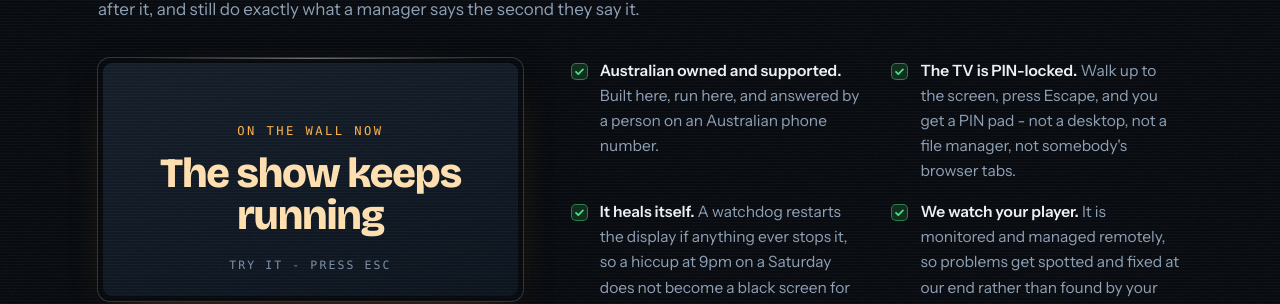
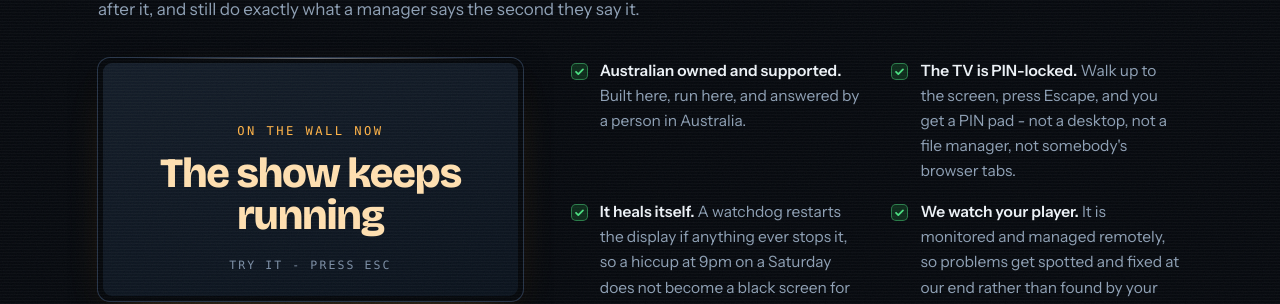
Before and after one commit to MusicbotAU/ejukebox-tv, a Jekyll site: the page built from index.html, in a window 1280 px wide and 900 px high, scrolled down 5371 px. Shown: the part 174-478 px from the top of the window. Built offline with Jekyll 4.4.1, drawn with Linux system fonts in a browser that asks for light colours; some web fonts are replaced.

Commit message:
Remove the last phone references
No phone number is published on the child sites - the mobile attracts cold
calls. This clears the remaining prose that still pointed at ringing.

Co-Authored-By: Claude Opus 5 (1M context) <noreply@anthropic.com>

```diff
--- a/index.html
+++ b/index.html
@@ -415,7 +415,7 @@ description: A small player into any spare HDMI port and the screen your venue a
 
       <div>
         <ul class="ticks">
-          <li><span><strong>Australian owned and supported.</strong> Built here, run here, and answered by a person on an Australian phone number.</span></li>
+          <li><span><strong>Australian owned and supported.</strong> Built here, run here, and answered by a person in Australia.</span></li>
           <li><span><strong>The TV is PIN-locked.</strong> Walk up to the screen, press Escape, and you get a PIN pad - not a desktop, not a file manager, not somebody's browser tabs.</span></li>
           <li><span><strong>It heals itself.</strong> A watchdog restarts the display if anything ever stops it, so a hiccup at 9pm on a Saturday does not become a black screen for the rest of the night.</span></li>
           <li><span><strong>We watch your player.</strong> It is monitored and managed remotely, so problems get spotted and fixed at our end rather than found by your staff on a Saturday night.</span></li>
```
